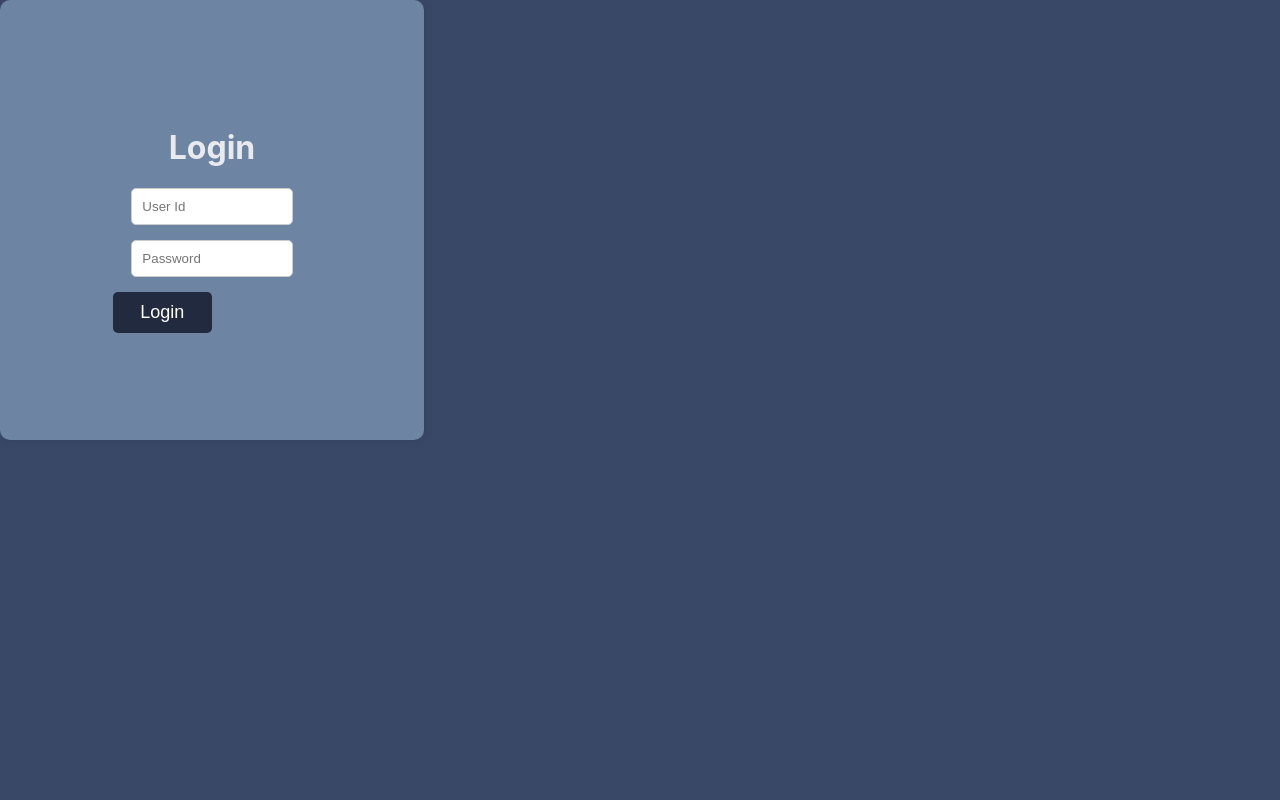
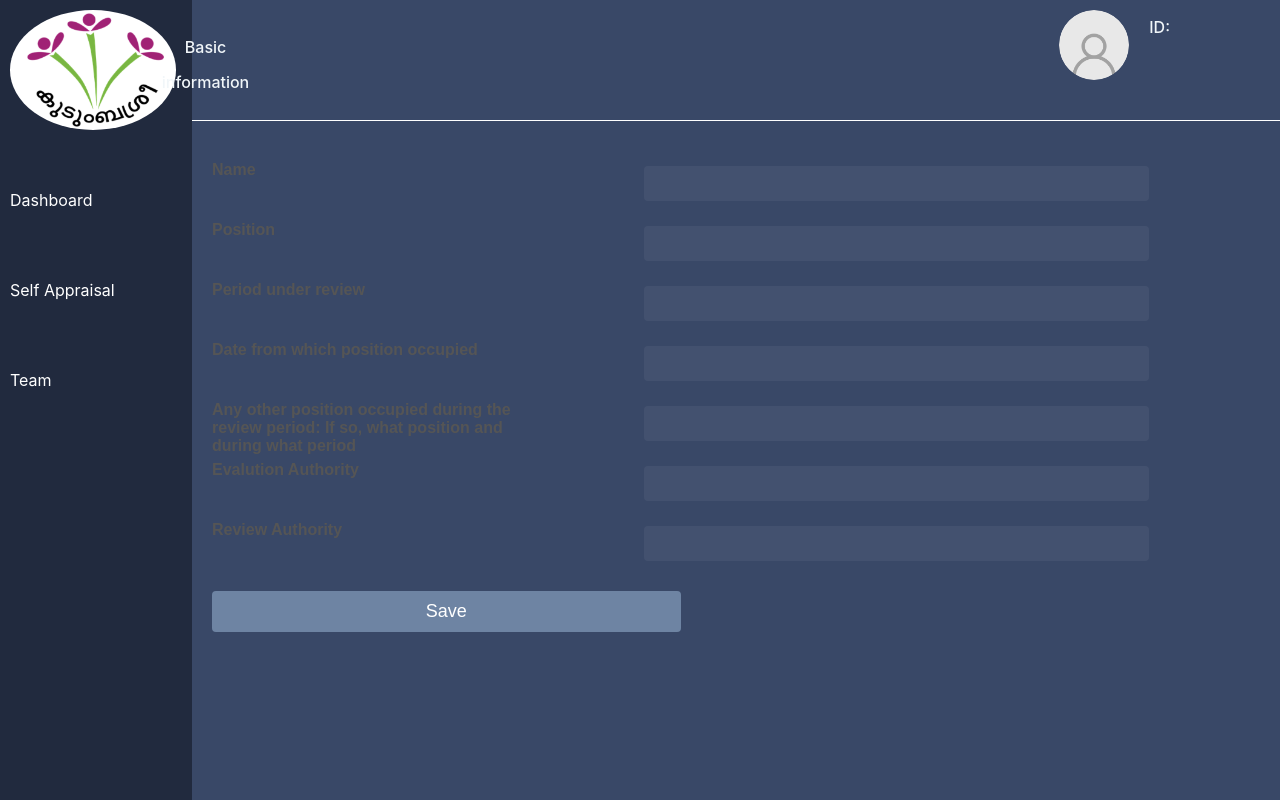
Before and after one commit to unnimayat/Appraisal, a React (Create React App) app: page / in a window 1280 px wide. Built offline with nearby package versions, Linux system fonts and the light colour scheme; the HTML template or start-up script is replaced by a standard one.

Commit message:
Authorization

```diff
--- a/src/App.js
+++ b/src/App.js
@@ -8,7 +8,9 @@ import Login from './components/Login/Login'
 function App() {
   return (
     <div>
-       <Login/>
+      {/* <Login/> */}
+      <Home />
+      {/* <SelfAppraisal/> */}
     </div>
   );
 }
--- a/src/components/Home/Home.js
+++ b/src/components/Home/Home.js
@@ -6,6 +6,8 @@ import axios from 'axios';
 
 // Retrieve the token from local storage
 const token = localStorage.getItem('token');
+const role = localStorage.getItem('role');
+const ID = localStorage.getItem('ID');
 
 // Set the default Authorization header for Axios
 axios.defaults.headers.common['Authorization'] = `Bearer ${token}`;
@@ -44,8 +46,8 @@ export default function Home() {
 
                 {/* Display the name and id */}
                 <div style={{ display: 'flex', flexDirection: 'column' }}>
-                    <h3 className='name'>Your Name</h3>
-                    <p className='name' style={{ fontWeight: 300, fontSize: 16 ,marginTop:-15}}>12345</p>
+                    <h3 className='name'>{role} ID:</h3>
+                    <p className='name' style={{ fontWeight: 300, fontSize: 16 ,marginTop:-15}}>{ID}</p>
                 </div>
             </div>
 
--- a/src/components/Login/Login.js
+++ b/src/components/Login/Login.js
@@ -20,6 +20,7 @@ function Login() {
         // Successful login, save the JWT token to local storage
         localStorage.setItem('token', response.data.token);
         localStorage.setItem('role',response.data.role);
+        localStorage.setItem('ID',userId);
         // Redirect or perform the desired action
         alert('Login successful!');
       }
```
